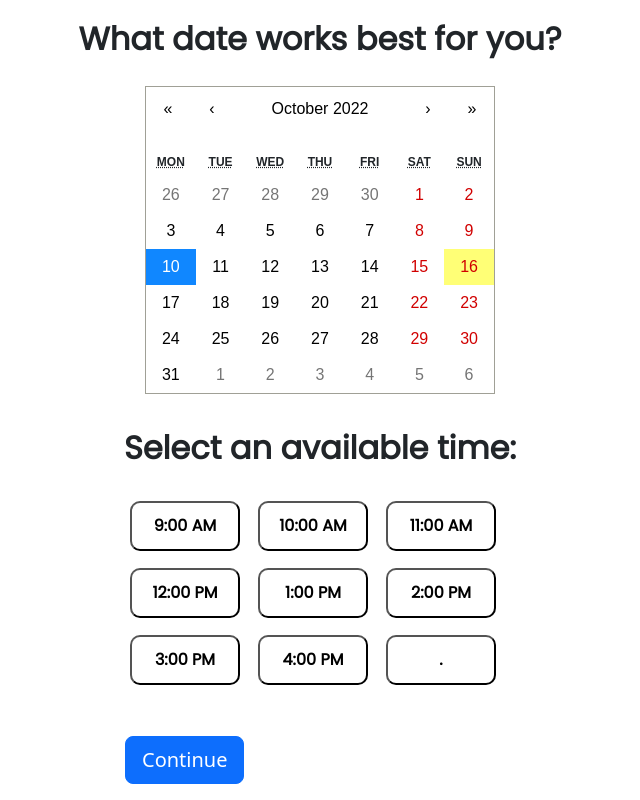
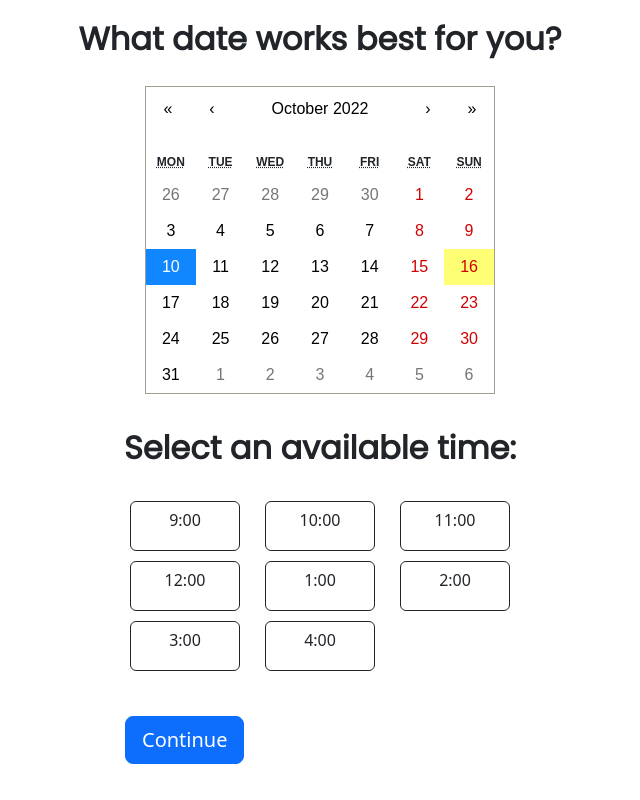
Before and after one commit to ucmo-cs/Xmen_Fall22, a React (Create React App) app in the folder React/: page /location/times in a window 1280 px wide. Both pictures are taken after a click on the button "10". Shown: the whole page, without its empty margins (320-960 px from the left). Built offline with nearby package versions, Linux system fonts and the light colour scheme; no server answers.

Commit message:
Finish
it is finish

```diff
--- a/React/src/App.css
+++ b/React/src/App.css
@@ -231,8 +231,30 @@ color: white;
   border-radius: 10px;
 }
 
+.newButtons-container {
+  margin-top: 15px;
+  padding-left: 60px;
+  display:flow;
+  justify-content: center;
+  width: 500px;
+  height: 225px;
+
+}
+
+.radios {
+  width: 110px;
+  height: 50px;
+  font-family: 'Poppins';
+  font-weight: bolder;
+  border-radius: 10px;
+  margin-top: 10px;
+  margin-right: 25px;
+}
+
 .submit-time-button{
   margin-left: 55px;
+  width: 110px;
+  height: 50px;
 }
 
 .confirm-header{
@@ -270,3 +292,10 @@ color: white;
   margin-left: 55px;
 
 }
+
+.card-div{
+  font-weight: normal;
+  font-family: Poppins;
+  margin-top: 15px;
+
+}
--- a/React/src/Components/SearchBox.js
+++ b/React/src/Components/SearchBox.js
@@ -5,7 +5,7 @@ const SearchBox = (props) => {
         <input type='search'
          className='search-bar'
          placeholder={props.placeholder}
-         onChange={props.handleChange} />
+        />
     )
 }
 
--- a/React/src/Components/Buttons.js
+++ b/React/src/Components/ServiceButtons.js
@@ -1,6 +1,6 @@
 import 'bootstrap/dist/css/bootstrap.css';
 
-const Buttons = ({ services, changeValue }) => {
+const ServiceButtons = ({ services, changeValue }) => {
 
     return (
     <div className="services-buttons-container">
@@ -45,4 +45,4 @@ const Buttons = ({ services, changeValue }) => {
   );
 }
 
-export default Buttons;
+export default ServiceButtons;
--- a/React/src/Components/TimesButtons.js
+++ b/React/src/Components/TimesButtons.js
@@ -1,41 +1,32 @@
-import 'bootstrap/dist/css/bootstrap.css';
+import ToggleButton from "react-bootstrap/ToggleButton";
+import Button from "react-bootstrap/Button";
 
-const TimesButtons = ({times, changeValue}) => {
+const TimesButtons = ({radioValue, setRadioValue, radios}) => {
+    console.log(radios);
+    return(
 
-    return (
-        <div className="times-buttons-container">
+        <div className="newButtons-container">
+            { radios.map((radio, idx) => {
+                if(radio.avail === true)
+                    return <ToggleButton
+                        className={'radios'}
+                        key={idx}
+                        id={`radio-${idx}`}
+                        type="radio"
+                        variant="outline-dark"
+                        name="radio"
+                        value={radio.value}
+                        checked={radioValue === radio.value}
+                        onChange={(e) => setRadioValue(e.currentTarget.value)}
+                    >
+                        {radio.name}
+                    </ToggleButton>
+                else
+                    return <Button variant="secondary" className="radios" disabled> {radio.name} </Button>
 
-                <button onClick={() => changeValue(times[0].name)} className={'toggle-btn ' + (times[0].value ? 'toggle-close':'')}>
-                    9:00 AM
-                </button>
-                <button onClick={() => changeValue(times[1].name)} className={'toggle-btn ' + (times[1].value ? 'toggle-close':'')}>
-                    10:00 AM
-                </button>
-                <button onClick={() => changeValue(times[2].name)} className={'toggle-btn ' + (times[2].value ? 'toggle-close':'')}>
-                    11:00 AM
-                </button>
-
-                <button onClick={() => changeValue(times[3].name)} className={'toggle-btn ' + (times[3].value ? 'toggle-close':'')}>
-                    12:00 PM
-                </button>
-                <button onClick={() => changeValue(times[4].name)} className={'toggle-btn ' + (times[4].value ? 'toggle-close':'')}>
-                    1:00 PM
-                </button>
-                <button onClick={() => changeValue(times[5].name)} className={'toggle-btn ' + (times[5].value ? 'toggle-close':'')}>
-                    2:00 PM
-                </button>
-
-                <button onClick={() => changeValue(times[6].name)} className={'toggle-btn ' + (times[6].value ? 'toggle-close':'')}>
-                    3:00 PM
-                </button>
-                <button onClick={() => changeValue(times[7].name)} className={'toggle-btn ' + (times[7].value ? 'toggle-close':'')}>
-                    4:00 PM
-                </button>
-                <button className={'toggle-btn'}>
-                    .
-                </button>
+            })}
         </div>
-    );
+    )
 }
 
 export default TimesButtons;
--- a/React/src/Pages/Home.js
+++ b/React/src/Pages/Home.js
@@ -1,6 +1,6 @@
 import React from "react";
 import logo from "../Photos/commerce_photo.jpg";
-import Buttons from "../Components/Buttons";
+import ServiceButtons from "../Components/ServiceButtons";
 import Button from "react-bootstrap/Button";
 import { useNavigate } from "react-router-dom";
 import { useState } from 'react';
@@ -8,17 +8,15 @@ import { useState } from 'react';
 function Home(){
 
     const [services, setServices] = useState([
-        { name: "check", value: false },
-        { name: "mort", value: false },
-        { name: "cc", value: false },
-        { name: "save", value: false },
-        { name: "student", value: false },
-        { name: "retire", value: false },
-        { name: "invest", value: false },
-        { name: "auto", value: false },
-        { name: "other", value: false },
-        { name: "Location", value: true },
-        { name: "Time", value: true }
+        { name: "Checking Account", value: false },
+        { name: "Mortgage", value: false },
+        { name: "Credit Card", value: false },
+        { name: "Savings Account", value: false },
+        { name: "Student Loans", value: false },
+        { name: "Retirement", value: false },
+        { name: "Investment Account", value: false },
+        { name: "Auto Loans", value: false },
+        { name: "Other", value: false }
     ]);
 
     const changeValue = (name) => {
@@ -51,7 +49,7 @@ function Home(){
             </div>
 
             <div>
-                <Buttons services={services} changeValue={changeValue}/>
+                <ServiceButtons services={services} changeValue={changeValue}/>
             </div>
 
             <div className="home-comment-area">
--- a/React/src/Pages/Location.js
+++ b/React/src/Pages/Location.js
@@ -9,7 +9,6 @@ import {useLocation, useNavigate} from "react-router-dom";
 function Location(){
     const { state } = useLocation();
 
-
     let navigate = useNavigate();
     const routeChange = (place) => {
 
@@ -19,13 +18,11 @@ function Location(){
         });
     }
 
-    const [searchField, setSearch] = useState("");
-
     return (
         <div className="location">
             <h2 className="location-header">Please pick one of our locations</h2>
             <div className="location-search">
-                <SearchBox placeholder="Search Location" handleChange={(e) => setSearch({searchField:e.target.value})}/>
+                <SearchBox placeholder="Search Location" />
                 <Button className="search-button" variant="primary">Search</Button>
             </div>
             <img className="location-map" src={map} alt="map"/>
--- a/React/src/Pages/Times.js
+++ b/React/src/Pages/Times.js
@@ -1,73 +1,132 @@
 import React from "react";
 import Calendar from 'react-calendar';
 import 'react-calendar/dist/Calendar.css';
-import {useState} from 'react';
-import TimesButtons from "../Components/TimesButtons";
+import {useState, useEffect} from 'react';
 import {useLocation, useNavigate} from "react-router-dom";
 import Button from "react-bootstrap/Button";
+import TimesButtons from "../Components/TimesButtons";
 
 function Times(){
     const { state } = useLocation();
 
-    const [date, onChange] = useState(new Date());
     const [isShown, setIsShown] = useState(false);
-    const [times, setTimes] = useState([
-        { name: "9:00", value: false },
-        { name: "10:00", value: false },
-        { name: "11:00", value: false },
-        { name: "12:00", value: false },
-        { name: "1:00", value: false },
-        { name: "2:00", value: false },
-        { name: "3:00", value: false },
-        { name: "4:00", value: false },
+
+    const [radioValue, setRadioValue] = useState('0');
+
+    let curr = [];
+
+    const [r1, setR1] = useState([
+        { name: '9:00', value: '1', avail: true },
+        { name: '10:00', value: '2', avail: true },
+        { name: '11:00', value: '3', avail: true },
+        { name: '12:00', value: '4', avail: true },
+        { name: '1:00', value: '5', avail: true },
+        { name: '2:00', value: '6', avail: true },
+        { name: '3:00', value: '7', avail: true },
+        { name: '4:00', value: '8', avail: true }
     ]);
 
-    const handleClick = () => {
+    let radios = [
+        { name: '9:00', value: '1', avail: true },
+        { name: '10:00', value: '2', avail: true },
+        { name: '11:00', value: '3', avail: true },
+        { name: '12:00', value: '4', avail: true },
+        { name: '1:00', value: '5', avail: true },
+        { name: '2:00', value: '6', avail: true },
+        { name: '3:00', value: '7', avail: true },
+        { name: '4:00', value: '8', avail: true }
+    ];
+
+    let date = new Date().toLocaleDateString();
+
+
+    const [theResponse, setResponse] = useState([]);
+
+    useEffect(() => {
+        getAppointments();
+    },[]);
+
+    useEffect(() => {
+        console.log(r1);
+    },[r1]);
+
+    const changeAvailable = () => {
+        console.log(curr);
+            for(let i = 0; i < curr.length; i++) {
+                if (curr[i].time === radios[0].name) {
+                    radios[0].avail = false;
+                } else if (curr[i].time === radios[1].name) {
+                    radios[1].avail = false;
+                } else if (curr[i].time === radios[2].name) {
+                    radios[2].avail = false;
+                } else if (curr[i].time === radios[3].name) {
+                    radios[3].avail = false;
+                } else if (curr[i].time === radios[4].name) {
+                    radios[4].avail = false;
+                } else if (curr[i].time === radios[5].name) {
+                    radios[5].avail = false;
+                } else if (curr[i].time === radios[6].name) {
+                    radios[6].avail = false;
+                } else if (curr[i].time === radios[7].name) {
+                    radios[7].avail = false;
+                }
+            }
+            setR1(radios);
+            console.log(radios);
+    }
+
+    const getAppointments = async () => {
+        let arr = [];
+
+        let response = await fetch('http://localhost:8080/getAppointments', {
+            method: 'GET',
+            headers:{"Content-Type" : "application/json"},
+        });
+
+        let data = await response.json();
+
+        Object.keys(data).forEach(function(key) {
+            arr.push(data[key])
+        });
+
+        setResponse(arr);
+    }
+
+    const handleClick = (value) => {
+        date = value.toLocaleDateString();
+        curr = theResponse.filter(app => app.date === date);
+        changeAvailable();
         setIsShown(true);
     };
 
-    const changeValue = (name) => {
-        const updatedTimes= times.map(obj => {
-            if(obj.name === name && obj.value === false){
-                return {...obj, value: true};
-            }
-            else {
-                return {...obj, value: false};
-            }
-        });
-        setTimes(updatedTimes);
-    }
-
     let navigate = useNavigate();
-    const routeChange = () =>{
-        const passTime = times.filter(time => time.value === true);
+    const routeChange = () => {
+        const passTime = radios.filter(radio => radio.value === radioValue);
         let path = `details`;
         navigate(path, {
-            state: { state, passTime, date }
+            state: { state, passTime , date }
         });
     }
 
-    return (
+    return(
         <div className="times">
-
             <h2 className="times-header">What date works best for you?</h2>
             <div className="calendar-holder">
-                <Calendar value={date} onChange={onChange} onClickDay={() => handleClick()} />
+                <Calendar onClickDay={(value) => handleClick(value)} />
             </div>
             {isShown && (
                 <div className="time-holder">
                     <h2>Select an available time: </h2>
-
                 </div>
             )}
 
             <div className="buttons-times">
                 {isShown && (
                     <div>
-                        <TimesButtons times = {times} changeValue={changeValue}/>
+                        <TimesButtons radioValue={radioValue} setRadioValue={setRadioValue} radios={r1} />
                         <div className="submit-time-button">
                             <Button variant="primary" size="lg" onClick={routeChange}>
-                            Continue
+                                Continue
                             </Button>
                         </div>
                     </div>
@@ -76,5 +135,4 @@ function Times(){
         </div>
     );
 }
-
 export default Times;
--- a/React/src/index.js
+++ b/React/src/index.js
@@ -10,7 +10,7 @@ import {BrowserRouter, Route, Routes} from "react-router-dom";
 
 const root = ReactDOM.createRoot(document.getElementById('root'));
 root.render(
-  <React.StrictMode>
+
    <BrowserRouter>
        <Routes>
             <Route path="/" element={<App />} />
@@ -20,5 +20,5 @@ root.render(
             <Route path="location/times/details/confirm" element={<Confirm />} />
        </Routes>
    </BrowserRouter>
-  </React.StrictMode>
+
 );
```
Also changed, not shown: React/src/Pages/Confirm.js (+10 -5 lines), React/src/Pages/Details.js (+7 -3 lines), 2 other files (tests, documents, lock files or other folders).
